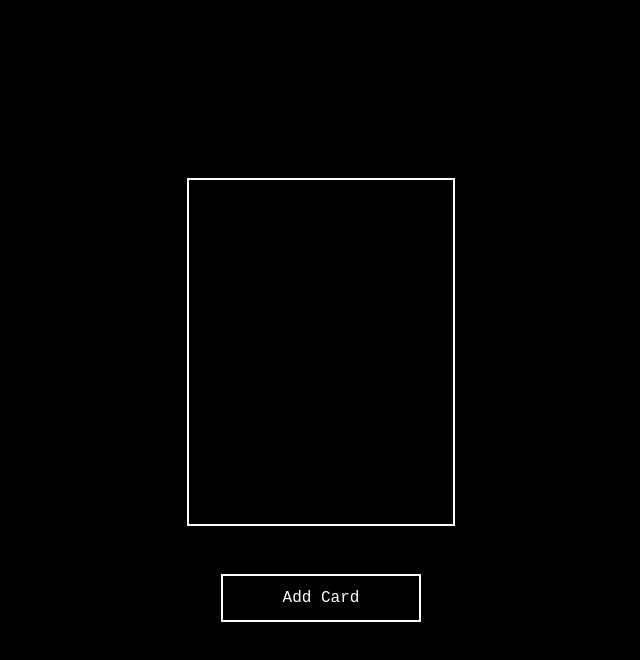
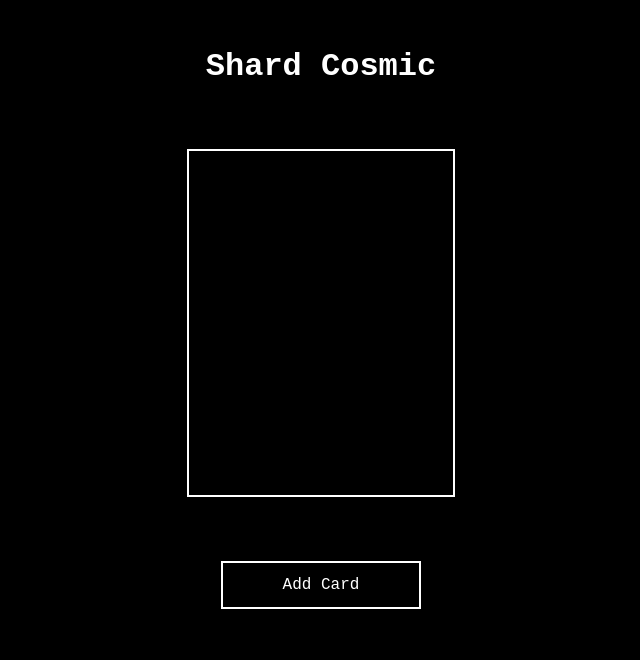
Before and after one commit to caleb-cox/shard-cosmic, a Vue app: page / in a window 1280 px wide. Shown: the top 660 px of the page, without its empty margins (319-959 px from the left). Built offline with nearby package versions, Linux system fonts and the light colour scheme; a web font is replaced by a local one.

Commit message:
Improve hand layout

```diff
--- a/index.html
+++ b/index.html
@@ -4,7 +4,7 @@
     <meta charset="UTF-8" />
     <link rel="icon" href="/favicon.ico" />
     <meta name="viewport" content="width=device-width, initial-scale=1.0" />
-    <title>Shard Deck</title>
+    <title>Shard Cosmic</title>
   </head>
   <body>
     <div id="app"></div>
--- a/src/App.vue
+++ b/src/App.vue
@@ -24,34 +24,28 @@ const deleteCard = (uuid) => {
 </script>
 
 <template>
-  <div class="app">
+  <h1>Shard Cosmic</h1>
   <div class="hand">
     <Card
       v-for="(card, uuid) in cards"
       :body="card.body"
       :mind="card.mind"
       :luck="card.luck"
-        @delete-card="deleteCard(uuid)"
+      @click="deleteCard(uuid)"
     />
   </div>
   <button @click="addCard()">Add Card</button>
-  </div>
 </template>
 
 <style scoped>
 button {
+  flex-shrink: 0;
   height: 3rem;
   width: 12.5rem;
 }
 
-.app {
-  display: flex;
-  flex-direction: column;
-  align-items: center;
-  gap: 3rem;
-}
-
 .hand {
+  flex-shrink: 0;
   border: 0.125rem solid var(--color-white);
   padding: 2rem;
   min-height: calc(0.125rem + 2rem + 17.5rem + 2rem + 0.125rem);
@@ -61,4 +55,10 @@ button {
   gap: 2rem;
   flex-wrap: wrap;
 }
+
+@media (max-width: 40rem) {
+  .hand {
+    flex-direction: column;
+  }
+}
 </style>
--- a/src/assets/main.css
+++ b/src/assets/main.css
@@ -19,12 +19,18 @@ body {
 }
 
 body {
-  display: flex;
-  align-items: center;
-  justify-content: center;
   background-color: var(--color-black);
   font-family: "Nova Mono", monospace;
   color: var(--color-white);
+}
+
+#app {
+  padding: 3rem;
+  display: flex;
+  flex-direction: column;
+  align-items: center;
+  justify-content: center;
+  gap: 4rem;
 }
 
 button {
--- a/src/components/Card.vue
+++ b/src/components/Card.vue
@@ -9,7 +9,7 @@ const formatRoll = (result) => {
 </script>
 
 <template>
-  <div class="card" @click="$emit('deleteCard')">
+  <div class="card">
     <div class="stat body">{{ formatRoll(body) }}</div>
     <div class="stat mind">{{ formatRoll(mind) }}</div>
     <div class="stat luck">{{ formatRoll(luck) }}</div>
```
Lines whose indentation alone changed are shown as unchanged.
